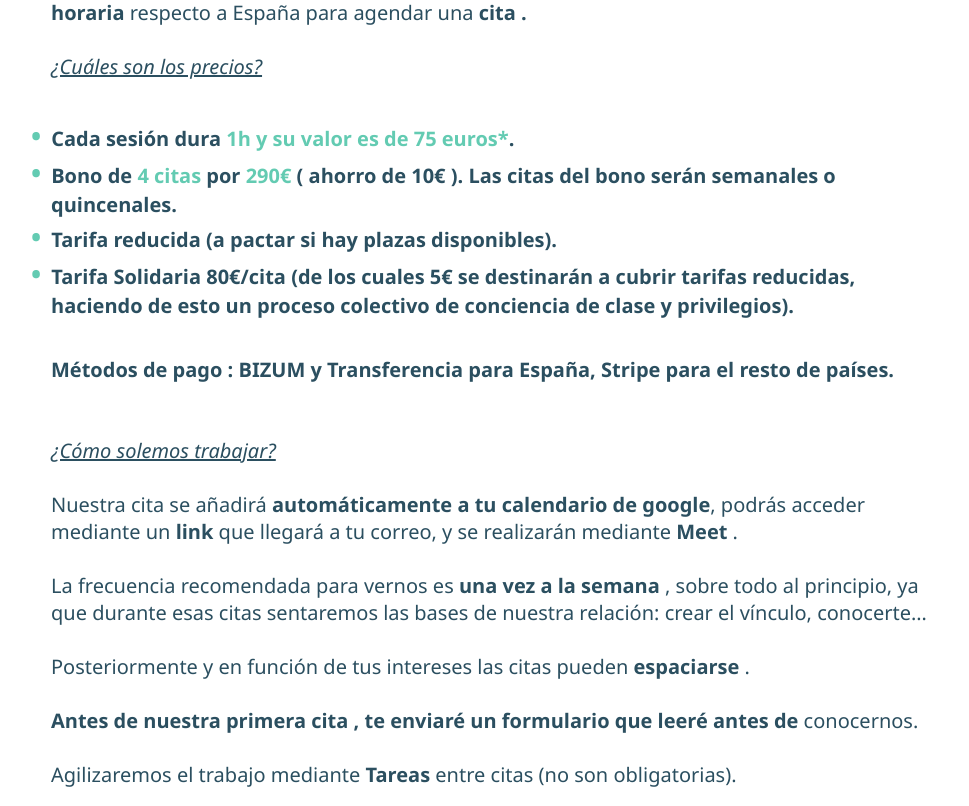
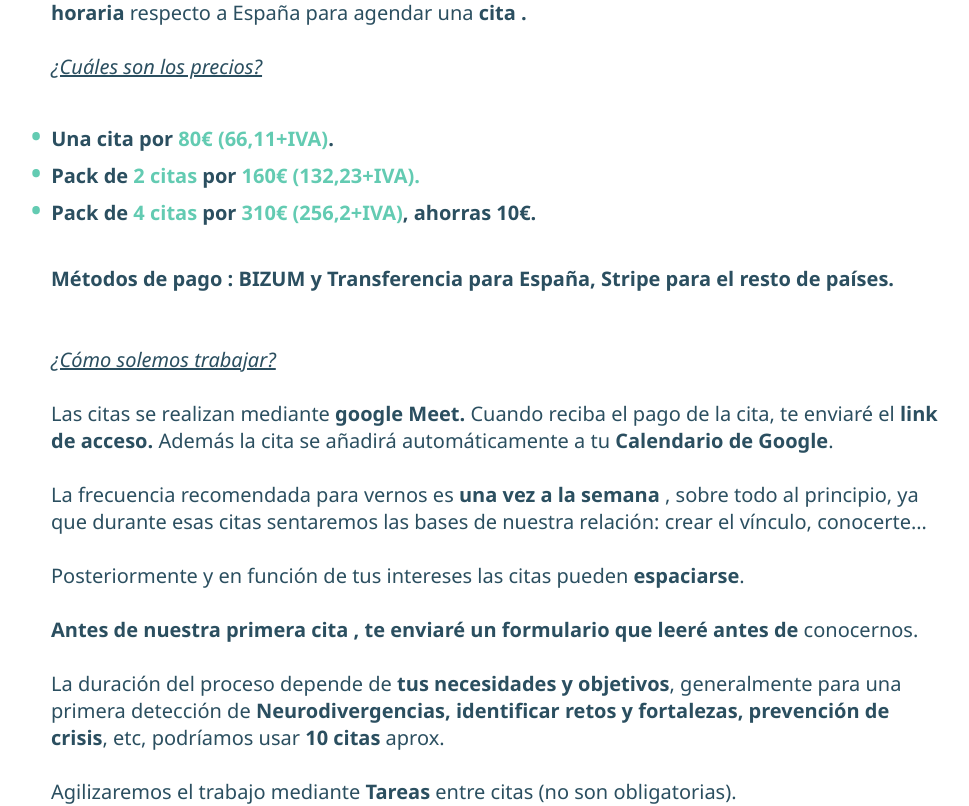
Before and after one commit to aliciaapadron/cpadronsaludmental, a React (Create React App) app: page /#/courses in a window 1280 px wide. Shown: the part 2103-2909 px from the top of the page, without its empty margins (141-1110 px from the left). Built offline with nearby package versions, Linux system fonts and the light colour scheme.

Commit message:
[upd]tarifas prices and info

```diff
--- a/src/components/pages/Courses.js
+++ b/src/components/pages/Courses.js
@@ -151,22 +151,15 @@ export function Courses() {
           <br />
           <ul className="aboutmelist__list">
             <li className="aboutmelist__list--item">
-              Cada sesión dura
-              <span className="green"> 1h y su valor es de </span>
-              <span className="green">75 euros*</span>.
+              Una cita por <span className="green">80€ (66,11+IVA)</span>.
             </li>
             <li className="aboutmelist__list--item">
-              Bono de <span className="green">4 citas </span> por{' '}
-              <span className="green">290€ </span> ( ahorro de 10€ ). Las citas
-              del bono serán semanales o quincenales.
+              Pack de <span className="green">2 citas </span> por{' '}
+              <span className="green">160€ (132,23+IVA).</span>
             </li>
             <li className="aboutmelist__list--item">
-              Tarifa reducida (a pactar si hay plazas disponibles).
-            </li>
-            <li className="aboutmelist__list--item">
-              Tarifa Solidaria 80€/cita (de los cuales 5€ se destinarán a cubrir
-              tarifas reducidas, haciendo de esto un proceso colectivo de
-              conciencia de clase y privilegios).
+              Pack de <span className="green">4 citas </span> por{' '}
+              <span className="green"> 310€ (256,2+IVA)</span>, ahorras 10€.
             </li>
           </ul>
           <br />
@@ -181,13 +174,12 @@ export function Courses() {
           <p className="italic underline">¿Cómo solemos trabajar?</p>
           <br />
           <p>
-            Nuestra cita se añadirá{' '}
-            <span className="bold">
-              automáticamente a tu calendario de google
-            </span>
-            , podrás acceder mediante un <span className="bold">link</span> que
-            llegará a tu correo, y se realizarán mediante{' '}
-            <span className="bold">Meet </span>.
+            Las citas se realizan mediante{' '}
+            <span className="bold">google Meet.</span> Cuando reciba el pago de
+            la cita, te enviaré el{' '}
+            <span className="bold">link de acceso. </span> Además la cita se
+            añadirá automáticamente a tu{' '}
+            <span className="bold">Calendario de Google</span>.
           </p>
           <br />
           <p>
@@ -199,14 +191,27 @@ export function Courses() {
           <br />
           <p>
             Posteriormente y en función de tus intereses las citas pueden{' '}
-            <span className="bold">espaciarse </span>.
+            <span className="bold">espaciarse</span>.
           </p>
           <br />
           <p>
+            {' '}
             <span className="bold">Antes de nuestra </span>
             <span className="bold">primera cita , te enviaré un </span>
             <span className="bold">formulario que leeré antes de</span>{' '}
             conocernos.
+          </p>
+
+          <br />
+          <p>
+            La duración del proceso depende de{' '}
+            <span className="bold">tus necesidades y objetivos</span>,
+            generalmente para una primera detección de{' '}
+            <span className="bold">
+              Neurodivergencias, identificar retos y fortalezas, prevención de
+              crisis
+            </span>
+            , etc, podríamos usar <span className="bold">10 citas</span> aprox.
           </p>
           <br />
           <p>
```
